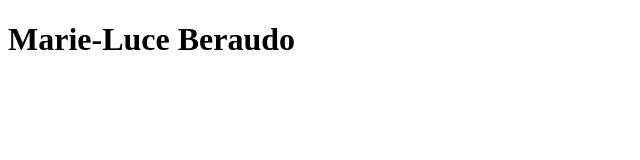
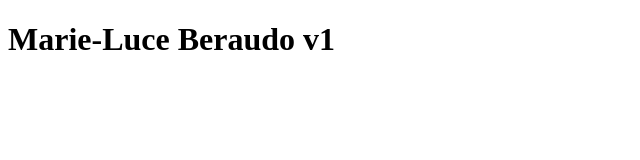
Before and after one commit to mluce194/git-starter, a plain HTML site: page index.html in a window 1280 px wide. Shown: the full height of the page, 0-640 px from the left. Drawn offline with Linux system fonts and the light colour scheme.

Commit message:
index v1

```diff
--- a/index.html
+++ b/index.html
@@ -2,6 +2,6 @@
 <!DOCTYPE html>
 <html>
     <head></head>
-    <body><h1>Marie-Luce Beraudo</h1></body>
+    <body><h1>Marie-Luce Beraudo v1</h1></body>
 
 </html>
```
